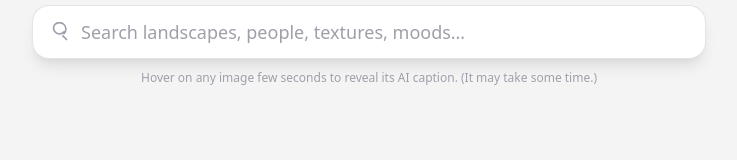
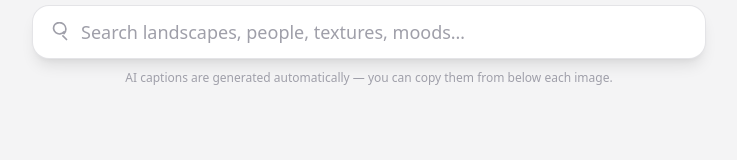
Before and after one commit to immortalWebDev/vista-ai-search, a React (Vite) app: page / in a window 1280 px wide. Shown: the part 126-286 px from the top of the page, without its empty margins (271-1008 px from the left). Built offline with nearby package versions, Linux system fonts and the light colour scheme.

Commit message:
Update SearchBar component text for clarity and comment out debug log in mediaFetch

```diff
--- a/src/components/SearchBar.jsx
+++ b/src/components/SearchBar.jsx
@@ -39,8 +39,7 @@ function SearchBar({ input, setInput, onSearch }) {
       </div>
 
       <p className="text-xs text-zinc-400 mt-3">
-        Hover on any image few seconds to reveal its AI caption. (It may take
-        some time.)
+         AI captions are generated automatically — you can copy them from below each image.
       </p>
     </div>
   );
--- a/src/utils/mediaFetch.js
+++ b/src/utils/mediaFetch.js
@@ -1,6 +1,6 @@
 export async function searchPhotosPix(query, page = 1, per_page = 4) {
 
-  console.log("pixabay req sent..");
+//   console.log("pixabay req sent..");
 
   let API = import.meta.env.VITE_PIXABAY_KEY
   const params = new URLSearchParams({
```
